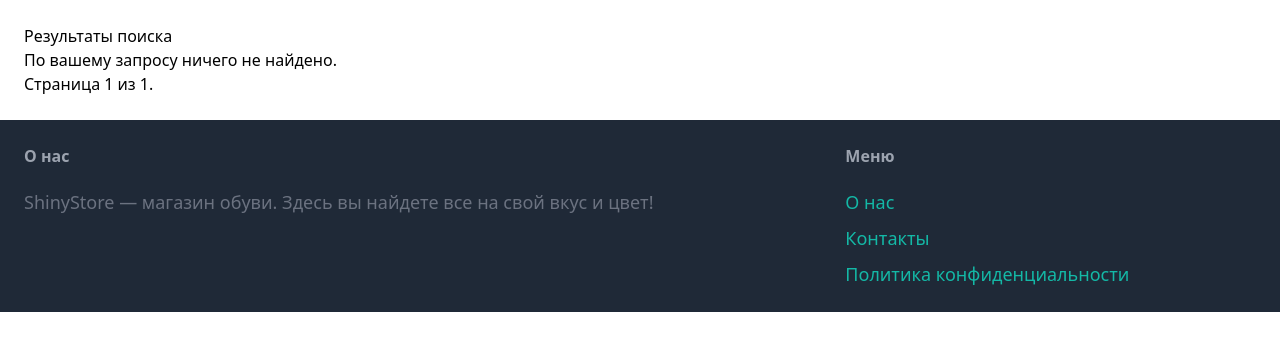
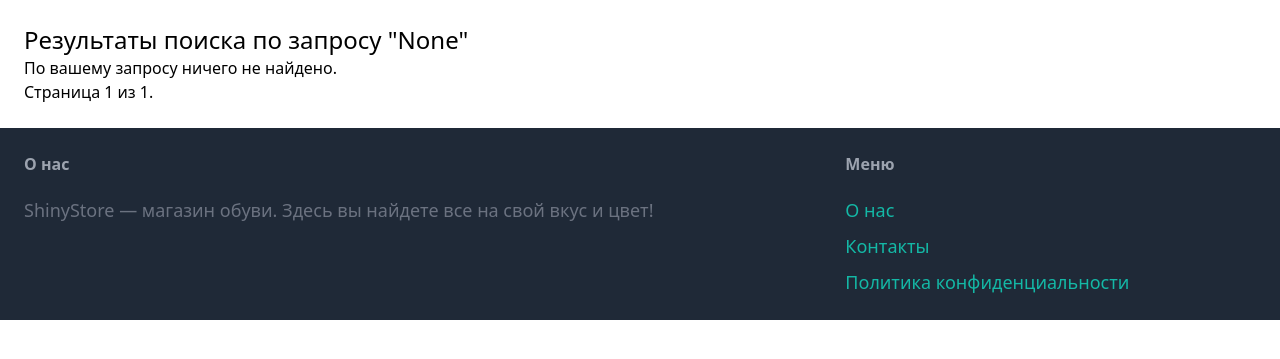
Before and after one commit to Fenomen377/ShinyStore, a Django app: page /items/search/ in a window 1280 px wide. Shown: the part 106-465 px from the top of the page. Run offline with Django 4.2, Linux system fonts and the light colour scheme; data that the repository does not hold is empty; some libraries are stand-ins or nearby versions.

Commit message:
update search and detail templates

```diff
--- a/items/templates/items/search_results.html
+++ b/items/templates/items/search_results.html
@@ -1,23 +1,21 @@
 {% extends 'base.html' %}
 
 {% block content %}
-    <h1>Результаты поиска</h1>
-    {% if query %}
-        <p>Результаты по запросу "{{ query }}":</p>
-    {% endif %}
-    <div class="row">
+    <h1 class="text-2xl">Результаты поиска по запросу "{{ query }}"</h1>
+    <div class="grid grid-cols-3 gap-3">
         {% for item in page_object %}
-            <div class="col-sm-6 col-md-4">
-                <div class="card mb-3">
-                    <img class="card-img-top" src="{{ item.image.url }}" alt="{{ product.title }}">
-                    <div class="card-body">
-                        <h5 class="card-title">{{ item.name }}</h5>
-                        <p class="card-text">{{ item.description }}</p>
-                        <p class="card-text">{{ item.price }} ₽</p>
-                        <a href="{% url 'items:detail' item.id %}" class="btn btn-outline-success font-semibold text-lg text-white bg-teal-500 rounded-xl px-3 py-1">Подробнее</a>
-                    </div>
+            <div>
+                    <a href="{% url 'items:detail' item.id %}">
+                        <div>
+                            <img src="{{ item.image.url }}" class="rounded-t-xl">
+                        </div>
+
+                        <div class="p-6 bg-white rounded-b-xl">
+                            <h2 class="text-2xl">{{ item.name }}</h2>
+                            <p class="text-gray-500">Цена: {{ item.price }} ₽</p>
+                        </div>
+                    </a>
                 </div>
-            </div>
         {% empty %}
             <p>По вашему запросу ничего не найдено.</p>
         {% endfor %}
--- a/templates/base.html
+++ b/templates/base.html
@@ -21,7 +21,7 @@
             </form>
             <div class="space-x-6">
                 <a href="" class="text-lg font-semibold hover:text-gray-500"></a>
-                <a href="" class="text-lg font-semibold hover:text-gray-500">Контакты</a>
+                <a href="{% url 'shiny:contacts' %}" class="text-lg font-semibold hover:text-gray-500">Контакты</a>
 
                 {% if request.user.is_authenticated %}
                     <a href="" class="px-6 py-3 text-lg font-semibold bg-teal-500 text-white rounded-xl hover:bg-teal-700">Каталог</a>
@@ -50,7 +50,7 @@
 
                 <ul class="space-y-2">
                     <li><a href="#" class="text-lg text-teal-500 hover:text-teal-700">О нас</a></li>
-                    <li><a href="" class="text-lg text-teal-500 hover:text-teal-700">Контакты</a></li>
+                    <li><a href="{% url 'shiny:contacts' %}" class="text-lg text-teal-500 hover:text-teal-700">Контакты</a></li>
                     <li><a href="#" class="text-lg text-teal-500 hover:text-teal-700">Политика конфиденциальности</a></li>
 
                 </ul>
--- a/users/templates/users/profile.html
+++ b/users/templates/users/profile.html
@@ -9,7 +9,7 @@
             <!-- Профиль с данными пользователя -->
             <div class="col-md-5">
                 <div class=" bg-white p-4 mb-4 mx-2 rounded custom-shadow">
-                    <h3 class="text-center mb-4 text-lg font-semibold ">Профиль пользователя</h3>
+                    <h1 class="text-center mb-4 text-2xl ">Профиль пользователя</h1>
                     <form action="{% url "users:profile" %}" method="post" enctype="multipart/form-data">
                         {% csrf_token %}
                         <div class="row">
```
